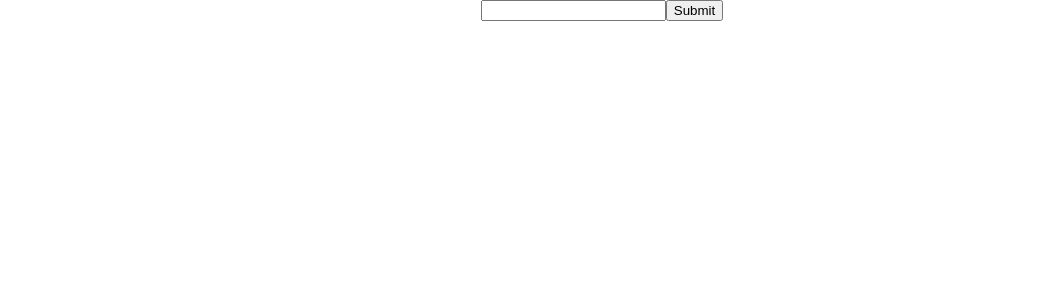
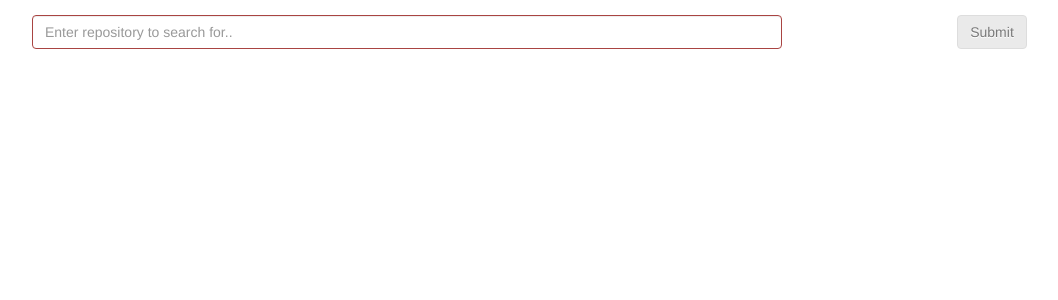
Before and after one commit to haquezameer/github-search, a React (Create React App) app: page / in a window 1280 px wide. Shown: the top 300 px of the page, without its empty margins (38-1096 px from the left). Built offline with nearby package versions, Linux system fonts and the light colour scheme.

Commit message:
Add styles with react-bootstrap

```diff
--- a/package.json
+++ b/package.json
@@ -3,10 +3,13 @@
   "version": "0.1.0",
   "private": true,
   "dependencies": {
+    "bootstrap": "3",
     "react": "^16.4.2",
+    "react-bootstrap": "^0.32.3",
     "react-dom": "^16.4.2",
     "react-router-dom": "^4.3.1",
-    "react-scripts": "1.1.5"
+    "react-scripts": "1.1.5",
+    "react-simple-card": "^1.0.11"
   },
   "scripts": {
     "start": "react-scripts start",
--- a/src/App.js
+++ b/src/App.js
@@ -3,7 +3,6 @@ import { BrowserRouter as Router, Route } from "react-router-dom";
 
 import Search from "./components/Search";
 import RepoList from "./components/RepoList";
-import ActionBar from "./components/ActionBar";
 import Details from "./components/Details";
 
 import "./App.css";
@@ -50,10 +49,13 @@ class App extends Component {
           <Route
             exact
             path="/results"
-            render={() => <RepoList repos={this.state.repos} />}
+            render={() => (
+              <RepoList
+                repos={this.state.repos}
+                sortBySelected={this.sortBySelected}
+              />
+            )}
           />
-          {/* <ActionBar sortBySelected={this.sortBySelected} /> */}
-          {/*  */}
           <Route
             path="/results/details/:id"
             render={props => <Details {...props} repos={this.state.repos} />}
--- a/src/components/ActionBar.js
+++ b/src/components/ActionBar.js
@@ -1,4 +1,5 @@
 import React, { Component } from "react";
+import { Col, Form, FormGroup, FormControl } from "react-bootstrap";
 
 const SORT_BY_STARS = "stargazers_count";
 const SORT_BY_FORKS = "forks_count";
@@ -23,18 +24,25 @@ class ActionBar extends Component {
   }
   render() {
     return (
-      <form onSubmit={this.handleSubmit}>
-        <select
+      <Form onSubmit={this.handleSubmit}>
+        <FormGroup>
+          <Col xs={8} md={8}>
+            <FormControl
               value={this.state.selected}
               onChange={this.handleChange}
               name="sortby"
+              componentClass="select"
             >
               <option value={SORT_BY_STARS}> Stars </option>
               <option value={SORT_BY_FORKS}> Forks </option>
               <option value={SORT_BY_WATCHERS}> Watchers </option>
-        </select>
-        <input type="submit" value="submit" />
-      </form>
+            </FormControl>
+          </Col>
+          <Col xs={4} md={4}>
+            <FormControl bsStyle="primary" type="submit" value="submit" />
+          </Col>
+        </FormGroup>
+      </Form>
     );
   }
 }
--- a/src/components/Details.js
+++ b/src/components/Details.js
@@ -1,4 +1,6 @@
 import React from "react";
+import { Card, CardHeader, CardBody, ImageHeader } from "react-simple-card";
+import { Grid, Row, Col } from "react-bootstrap";
 
 const Details = ({
   location: {
@@ -7,21 +9,38 @@ const Details = ({
 }) =>
   console.log(repo) || (
     <div>
-      <div>
-        Repository Name: <a href={repo.html_url}>{repo.full_name}</a>
-      </div>
-      <div>
-        Owner:{" "}
-        <a href="https://api.github.com/users/jasny">{repo.owner.login}</a>
-      </div>
-      <div>Stars: {repo.stargazers_count}</div>
-      <div>Watchers: {repo.watchers_count}</div>
-      <div>
-        Homepage:{" "}
-        <a target="_blank" href="http://jasny.github.io/bootstrap">
-          {repo.homepage}
-        </a>
-      </div>
+      <Grid>
+        <Row>
+          <Col xs={12} md={12}>
+            <Card style={{ marginTop: "2rem" }}>
+              <CardHeader>
+                <h2>
+                  Repository Name:{" "}
+                  <a target="_blank" href={repo.html_url}>
+                    {repo.full_name}
+                  </a>
+                </h2>
+              </CardHeader>
+              <CardBody>
+                <h3>
+                  Owner:{" "}
+                  <a href="https://api.github.com/users/jasny">
+                    {repo.owner.login}
+                  </a>
+                </h3>
+                <h3>Stars: {repo.stargazers_count}</h3>
+                <h3>Watchers: {repo.watchers_count}</h3>
+                <h3>
+                  Homepage:{" "}
+                  <a target="_blank" href="http://jasny.github.io/bootstrap">
+                    {repo.homepage}
+                  </a>
+                </h3>
+              </CardBody>
+            </Card>
+          </Col>
+        </Row>
+      </Grid>
     </div>
   );
 
--- a/src/components/RepoList.js
+++ b/src/components/RepoList.js
@@ -1,19 +1,33 @@
 import React from "react";
 import { Link } from "react-router-dom";
+import { Grid, Row, Col, ListGroup, ListGroupItem } from "react-bootstrap";
+
+import ActionBar from "./ActionBar";
 
 const RepoListItem = ({ repo }) => (
-  <div>
+  <ListGroupItem>
     <Link to={{ pathname: `/results/details/${repo.id}`, state: { repo } }}>
       <span>
         {repo.full_name} {repo.stargazers_count}
       </span>
     </Link>
-  </div>
+  </ListGroupItem>
 );
 
-const RepoList = ({ repos }) =>
+const RepoList = ({ repos, sortBySelected }) =>
   repos && repos.length ? (
-    repos.map(repo => <RepoListItem key={repo.id} repo={repo} />)
+    <Grid>
+      <Row>
+        <ActionBar sortBySelected={sortBySelected} />
+      </Row>
+      <Row style={{ marginTop: "1rem" }}>
+        <ListGroup>
+          {repos.map(repo => (
+            <RepoListItem key={repo.id} repo={repo} />
+          ))}
+        </ListGroup>
+      </Row>
+    </Grid>
   ) : (
     <div>Please wait..</div>
   );
--- a/src/components/Search.js
+++ b/src/components/Search.js
@@ -1,14 +1,32 @@
 import React, { Component } from "react";
 import { withRouter } from "react-router-dom";
+import {
+  Grid,
+  Row,
+  Col,
+  Form,
+  FormControl,
+  FormGroup,
+  Button
+} from "react-bootstrap";
 
 class Search extends Component {
   constructor(props) {
     super(props);
     this.state = {
-      query: ""
+      query: "",
+      disabled: true
     };
     this.handleChange = this.handleChange.bind(this);
     this.handleSubmit = this.handleSubmit.bind(this);
+  }
+  getValidationState() {
+    const length = this.state.query.length;
+    if (length > 1) {
+      return "success";
+    } else {
+      return "error";
+    }
   }
   handleChange(e) {
     console.log(e.target.value);
@@ -21,17 +39,31 @@ class Search extends Component {
   }
   render() {
     return (
-      <div>
-        <form onSubmit={this.handleSubmit}>
-          <input
-            onChange={this.handleChange}
-            value={this.state.query}
-            type="text"
-            name="search"
-          />
-          <input value="Submit" type="submit" name="submit" />
-        </form>
-      </div>
+      <Grid>
+        <Row>
+          <Form onSubmit={this.handleSubmit}>
+            <FormGroup validationState={this.getValidationState()}>
+              <Col xs={9} md={8}>
+                <FormControl
+                  onChange={this.handleChange}
+                  value={this.state.query}
+                  type="text"
+                  name="search"
+                  placeholder="Enter repository to search for.."
+                />
+              </Col>
+              <Col xs={3} md={4}>
+                <Button
+                  type="submit"
+                  disabled={this.state.query.length > 0 ? false : true}
+                >
+                  Submit
+                </Button>
+              </Col>
+            </FormGroup>
+          </Form>
+        </Row>
+      </Grid>
     );
   }
 }
```
Also changed, not shown: src/index.js (+9 -6 lines), 1 other file (tests, documents, lock files or other folders). Lines whose indentation alone changed are shown as unchanged.
